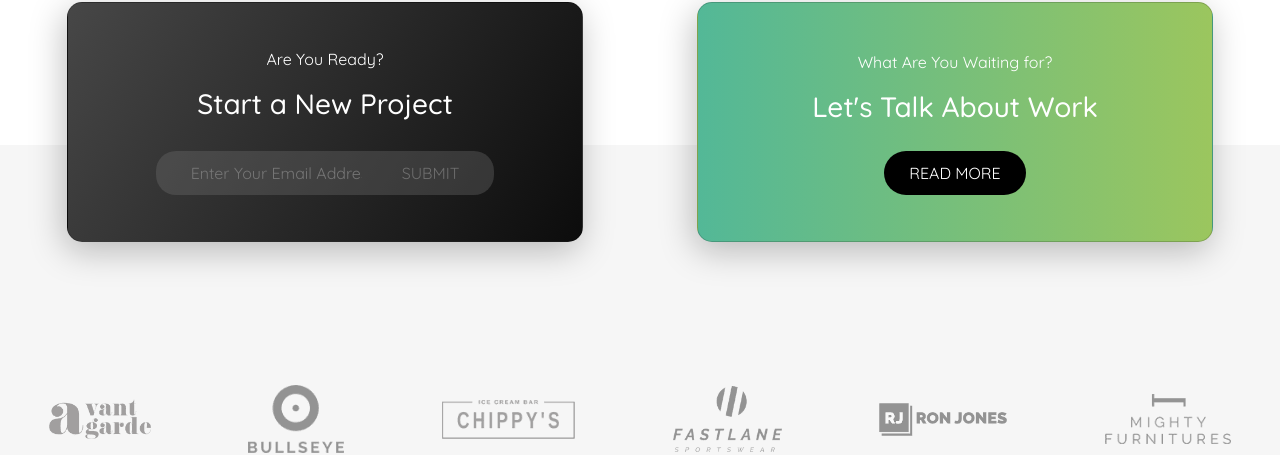
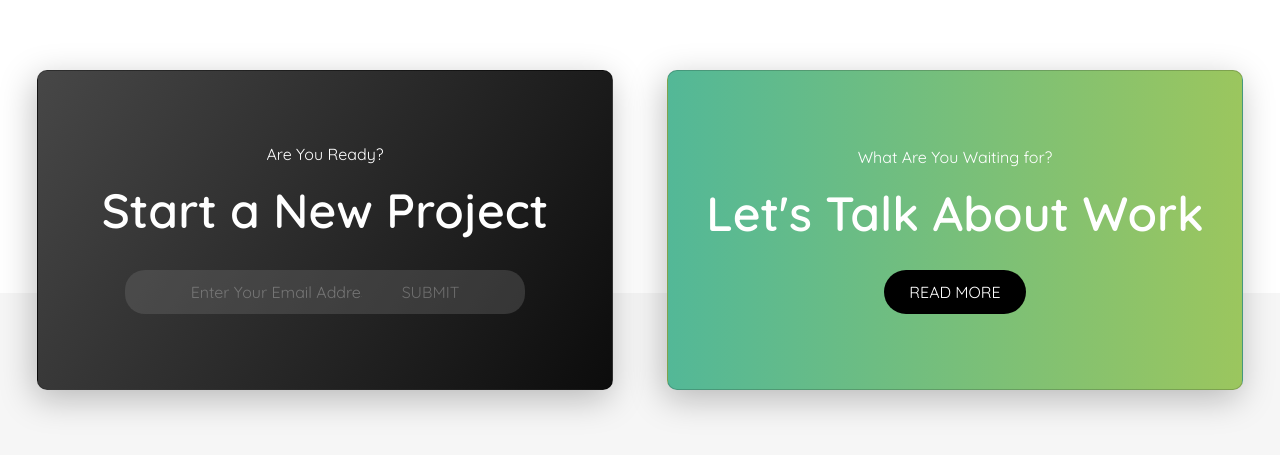
Before and after one commit to eugeniomalavasi/proj-html-vuejs, a Vue app: page /contacts in a window 1280 px wide. Shown: the part 1923-2378 px from the top of the page. Built offline with nearby package versions, Linux system fonts and the light colour scheme.

Commit message:
fix: style footer + contact

```diff
--- a/src/components/AppFooter.vue
+++ b/src/components/AppFooter.vue
@@ -40,7 +40,7 @@ export default {
     <!-- footer top -->
     <div class="container-fluid p-5">
       <div class="row-4 d-flex">
-        <div class="col me-3">
+        <div class="col me-5">
           <img src="../assets/img/logo.png" alt="business logo" />
 
           <p class="mt-3">
@@ -60,7 +60,7 @@ export default {
           <h4>CONTACT</h4>
           <img class="barra" src="../assets/img/divider/dividerGradient.png" alt="">
           <ul class="p-0 ">
-            <li>Patricia C. Amedee 4401 Waldeck Street Grapevine Nashville, TX 76051</li>
+            <li>Patricia C. Amedee 4401 Waldeck Street <br> Grapevine Nashville, TX 76051</li>
             <li class="mt-2">info@yourdomain.com</li>
             <li class="mt-3">+99 (0) 101 0000 888</li>
           </ul>
--- a/src/components/ContactForm.vue
+++ b/src/components/ContactForm.vue
@@ -10,7 +10,7 @@ components: {
 
 <template>
     <div class="col-md-5 pe-5">
-          <h3>Please get in <span>touch</span> with <span>us</span></h3>
+          <h3>Please get in <span>touch</span> <br> with <span>us</span></h3>
           <!-- <div class="barra">
 
           </div> -->
--- a/src/components/FooterCard.vue
+++ b/src/components/FooterCard.vue
@@ -12,8 +12,8 @@ export default {
   <div class="col-sm-6 mb-3 mb-sm-0">
     <div class="card carddx text-center d-flex align-items-center justify-content-center">
       <div class="card-body">
-        <p class="card-text">Are You Ready?</p>
-        <h3>Start a New Project</h3>
+        <p class="card-text ">Are You Ready?</p>
+        <h3 class="title">Start a New Project</h3>
         <div class="input">
           <input class="input-email" type="email" name="EMAIL" placeholder="Enter Your Email Address" required="" />
           <input class="input-submit" type="submit" value="SUBMIT" />
@@ -25,7 +25,7 @@ export default {
     <div class="card cardsx d-flex align-items-center justify-content-center">
       <div class="card-body text-center">
         <p class="card-text">What Are You Waiting for?</p>
-        <h3 class="card-title">Let's Talk About Work</h3>
+        <h3 class="card-title title">Let's Talk About Work</h3>
         <div class="button">
           <AppButton />
         </div>
@@ -42,16 +42,16 @@ export default {
   top: 0px;
   margin-top: 0;
   margin-bottom: -145px;
-  height: 30vh;
+  height: 40vh;
 }
 
 .carddx {
-  border-radius: 15px;
+  border-radius: 10px;
   color: white;
   background-color: transparent;
   background-image: linear-gradient(301deg, #0c0c0c 0%, #474747 100%);
   box-shadow: -3px 9px 34px 0 rgba(0, 0, 0, 0.25);
-  width: 85%;
+  width: 95%;
 }
 
 .card-text {
@@ -90,9 +90,9 @@ export default {
 
 .cardsx {
   background-image: $primary-background;
-  border-radius: 15px;
+  border-radius: 10px;
   color: white;
-  width: 85%;
+  width: 95%;
   box-shadow: -3px 9px 34px 0 rgba(0, 0, 0, 0.25);
 }
 
```
